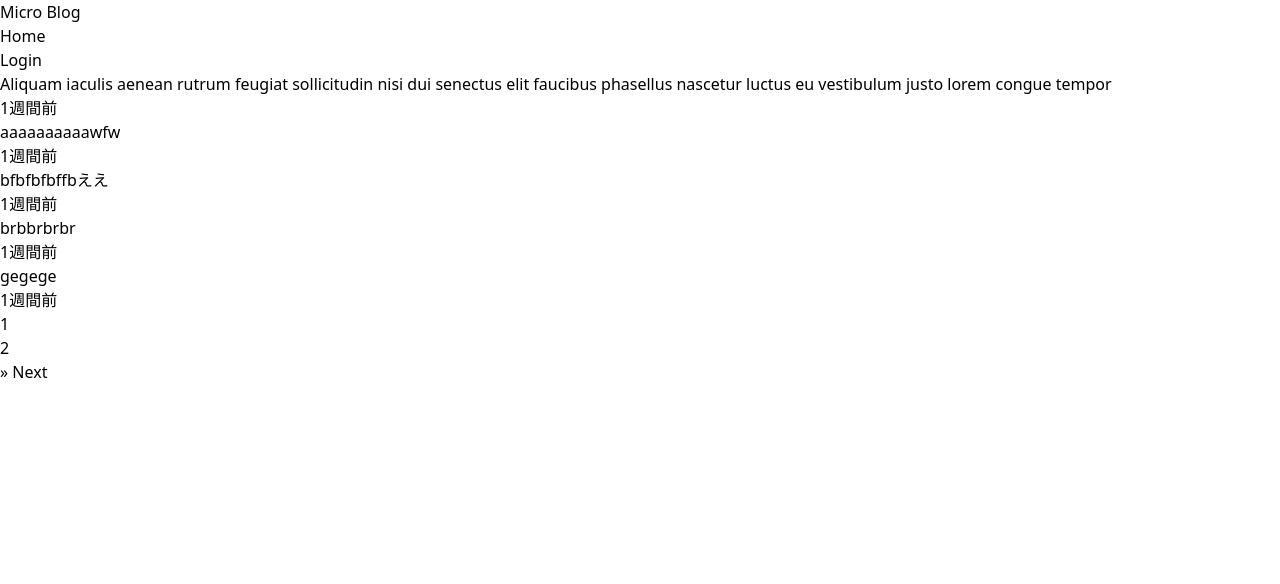
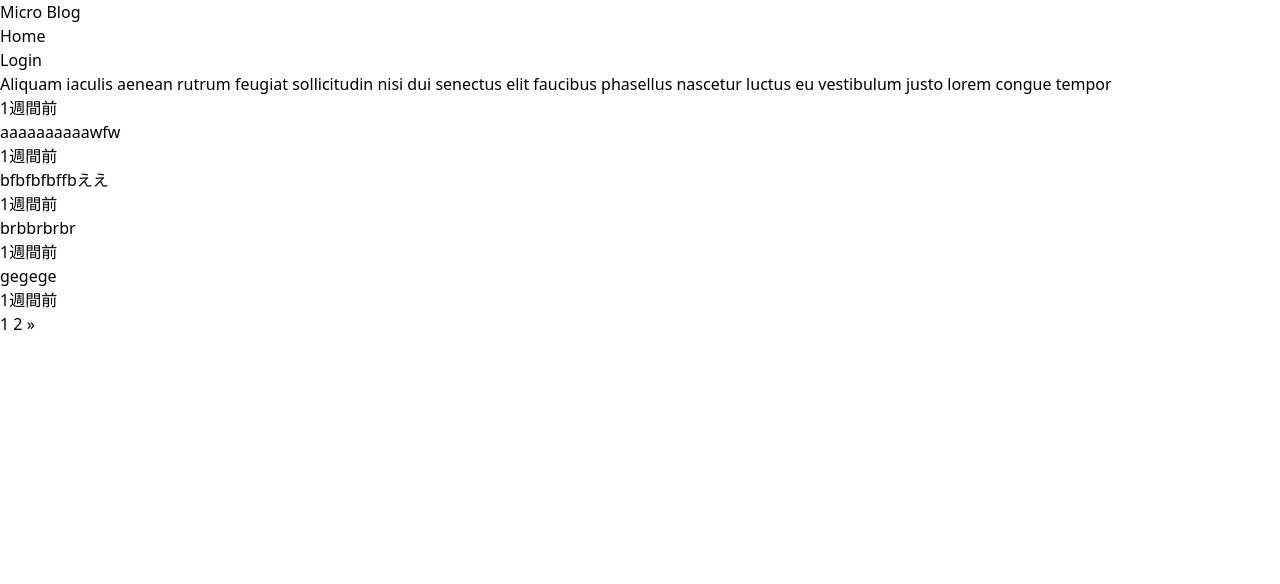
Before and after one commit to suesanjp/DjangoSimpleBlog, a Django app: page / in a window 1280 px wide. Shown: the top 584 px of the page. Run offline with Django 4.2, Linux system fonts and the light colour scheme; data comes from the database, SQL or seed files in the repository; style sheets or scripts are compiled from the project's sources.

Commit message:
updated templates

```diff
--- a/templates/base.html
+++ b/templates/base.html
@@ -10,7 +10,7 @@
   <link href="{% static "/css/style.css" %}" rel="stylesheet">
 </head>
 
-<body>
+<body class="bg-base-200">
   {% include 'navi.html' %}
   <header style="background-image: url('{% static "img/home-bg.jpg" %}')"></header>
   <!-- Main Content -->
--- a/templates/blog/blog_list.html
+++ b/templates/blog/blog_list.html
@@ -2,50 +2,40 @@
 {% load blog_extras %}
 {% block content %}
 
+{# Publish Button#}
 {% if user.is_authenticated %}
-<p><a href="{% url 'blog:create'  %}" >NEW</a></p>
+<a class="btn btn-primary" href="{% url 'blog:create'  %}">NEW</a>
 {% endif %}
 
-<div >
-  <div >
-
+{# Blog List #}
 {% for blog in blogs %}
-    <div >
-      <a href="{% url 'blog:detail' blog.id %}">
-        <h2 >
+<div>
+  <a href=" {% url 'blog:detail' blog.id %}">
+    <h2>
       {{ blog.text }}
     </h2>
   </a>
-      <p > {{ blog.created_at|timesince|upto:',' }}前</p>
+  <p> {{ blog.created_at|timesince|upto:',' }}前</p>
 </div>
 {% endfor %}
 
-  </div>
-</div>
-<nav aria-label="Page navigation example">
-  <ul >
+{# Pagination #}
+<div class="btn-group">
+
   {% if page_obj.has_previous %}
-    <li >
-      <a href="?page={{ page_obj.previous_page_number }}" aria-label="Previous">
-        <span aria-hidden="true">&laquo;</span>
-        <span >Previous</span>
-      </a>
-    </li>
+  <a class="btn" href="?page={{ page_obj.previous_page_number }}">
+    &laquo;</a>
   {% endif %}
 
   {% for page in paginator.page_range %}
-    <li {% if page == page_obj.number %}{% endif %}><a href="?page={{ page }}">{{ page }}</a></li>
+  <a class="btn{% if page == page_obj.number %} btn-active{% endif %}" href='
+        ?page={{ page }}'>{{ page }}</a>
   {% endfor %}
 
   {% if page_obj.has_next %}
-    <li >
-      <a href="?page={{ page_obj.next_page_number }}" aria-label="Next">
-        <span aria-hidden="true">&raquo;</span>
-        <span >Next</span>
-      </a>
-    </li>
+  <a class="btn" href="?page={{ page_obj.next_page_number }}">
+    &raquo;</a>
   {% endif %}
-  </ul>
-</nav>
+</div>
 
 {% endblock %}
--- a/templates/navi.html
+++ b/templates/navi.html
@@ -1,10 +1,10 @@
 <nav>
-  <div>
-    <div>
-      <a class="bg-green-400 m-8" href="{% url 'blog:index' %}">Micro Blog</a>
+  <div class="navbar bg-base-100">
+    <div class="flex-1">
+      <a href="{% url 'blog:index' %}">Micro Blog</a>
     </div>
-    <div>
-      <ul>
+    <div class="flex-none">
+      <ul class="menu menu-horizontal p-0">
         <li>
           <a href="{% url 'blog:index' %}">Home</a>
         </li>
```
Also changed, not shown: templates/blog/blog_detail.html (+6 -4 lines). Lines whose indentation alone changed are shown as unchanged.
